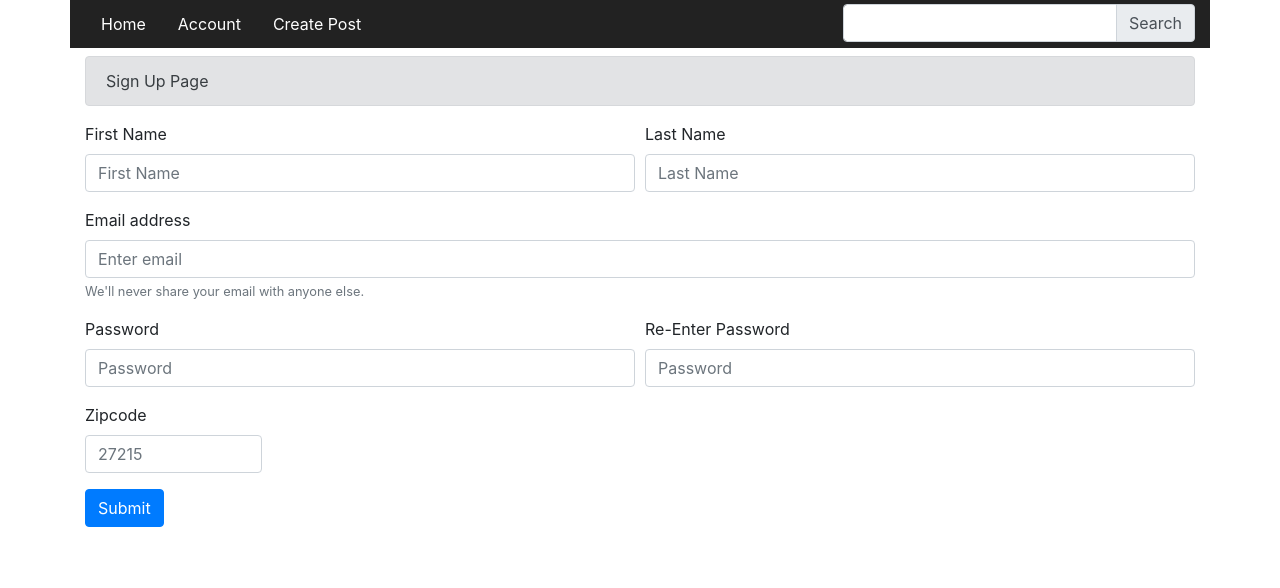
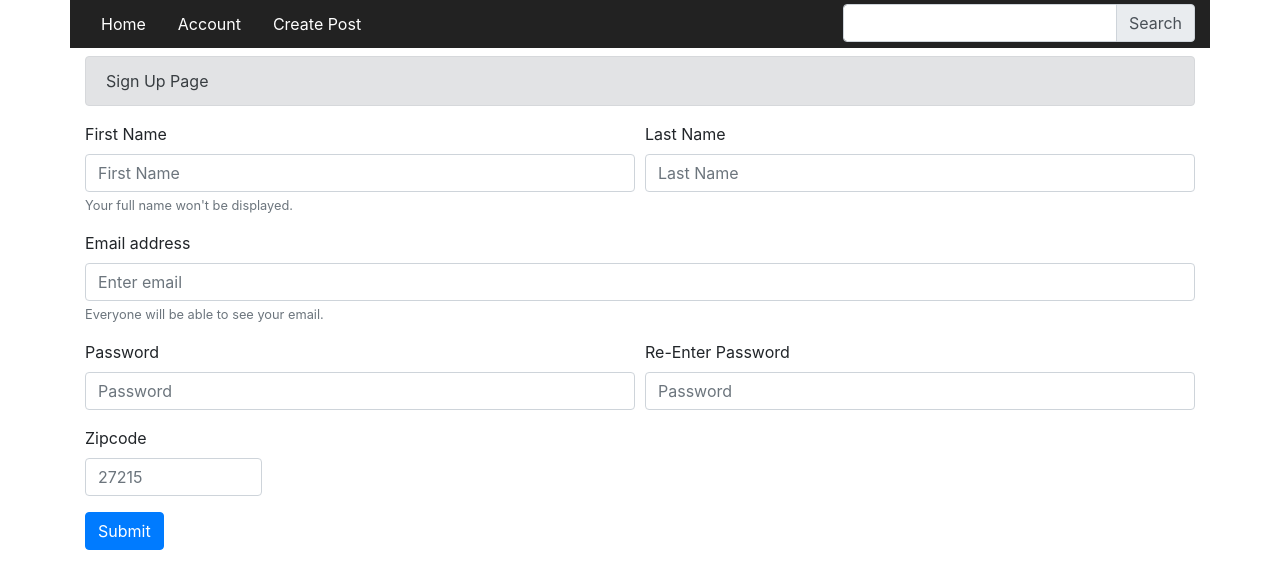
Before and after one commit to Irantwomiles/SellEasy, a React (Create React App) app in the folder client/: page /signup in a window 1280 px wide. Shown: the top 588 px of the page. Built offline with nearby package versions, Linux system fonts and the light colour scheme.

Commit message:
sign up messages

```diff
--- a/client/src/components/SignUp.js
+++ b/client/src/components/SignUp.js
@@ -63,6 +63,9 @@ function SignUp() {
                     <Form.Group as={Col}>
                         <Form.Label>First Name</Form.Label>
                         <Form.Control onChange={(e) => {setFirst(e.target.value)}} placeholder="First Name" value={first}/>
+                        <Form.Text className="text-muted">
+                        Your full name won't be displayed.
+                    </Form.Text>
                     </Form.Group>
                     <Form.Group as={Col}>
                         <Form.Label>Last Name</Form.Label>
@@ -74,7 +77,7 @@ function SignUp() {
                     <Form.Label>Email address</Form.Label>
                     <Form.Control type="email" onChange={(e) => {setEmail(e.target.value)}} placeholder="Enter email" value={email}/>
                     <Form.Text className="text-muted">
-                        We'll never share your email with anyone else.
+                        Everyone will be able to see your email.
                     </Form.Text>
                 </Form.Group>
                 <Form.Row>
```
